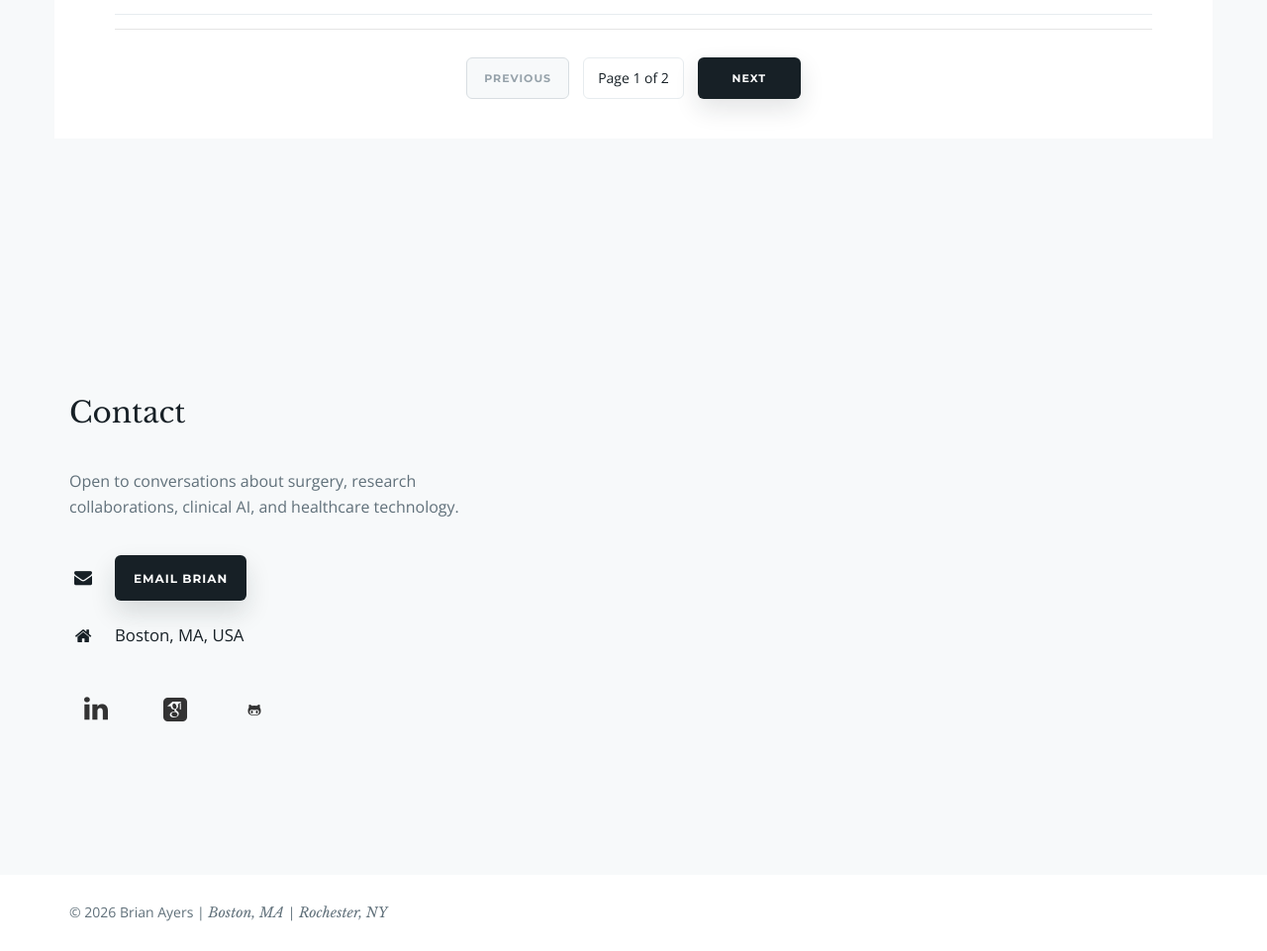
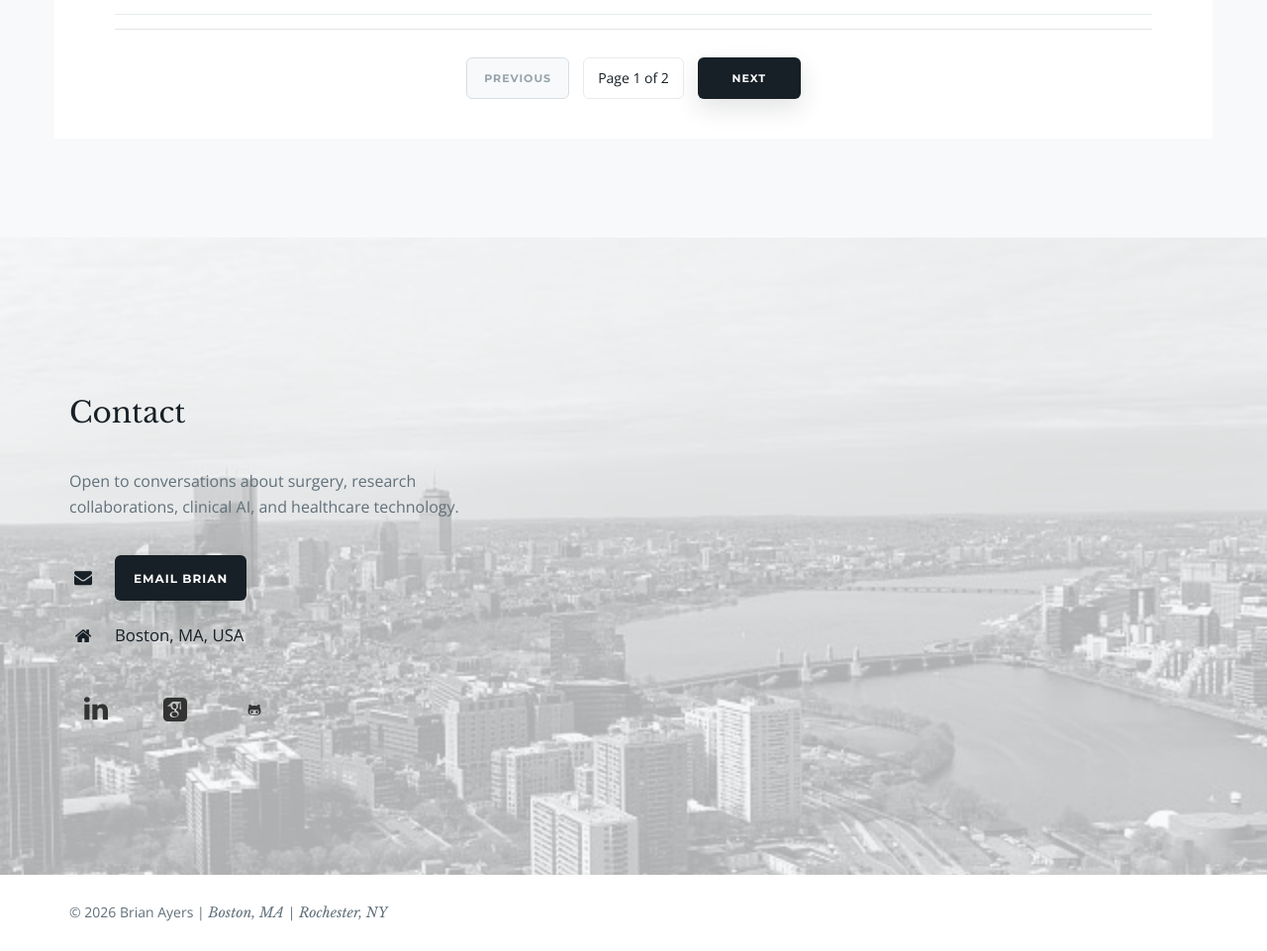
Before and after one commit to bayers92/personal_website, a PHP site: page / in a window 1280 px wide. Shown: the part 3796-4757 px from the top of the page at 99% size. Run offline with PHP 8.4, Linux system fonts and the light colour scheme; some web fonts are replaced.

Commit message:
Add contact background image

```diff
--- a/css/custom.css
+++ b/css/custom.css
@@ -621,7 +621,28 @@ a:focus {
   overflow: hidden;
 }
 
+.contact-section {
+  position: relative;
+  background: #f4f6f7 !important;
+  isolation: isolate;
+}
+
+.contact-section:before {
+  content: "";
+  position: absolute;
+  inset: 0;
+  z-index: 0;
+  background-image: url("../images/contact-longfellow-bridge.jpg");
+  background-position: center;
+  background-size: cover;
+  filter: grayscale(100%);
+  opacity: 0.3;
+  pointer-events: none;
+}
+
 .contact-inner {
+  position: relative;
+  z-index: 1;
   max-width: 1180px;
 }
 
--- a/index.html
+++ b/index.html
@@ -229,7 +229,7 @@
 
 
     <div id = "contact" class ="anchor"></div>
-    <section class="info-section content section gray">
+    <section class="info-section contact-section content section gray">
       <div class="container contact-inner">
         <div class="row contact-grid">
           <div class="col-md-12 contact-copy">
```
Also changed, not shown: images/contact-longfellow-bridge.jpg (added).
